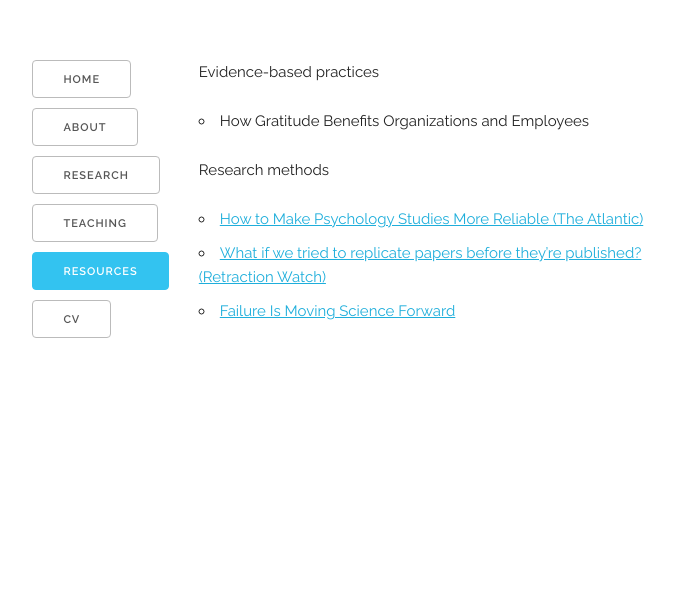
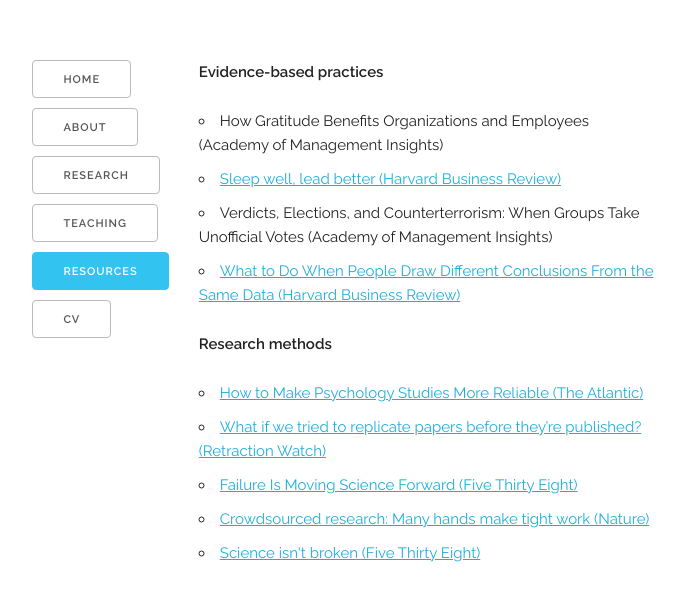
Before and after one commit to eawtrey/eawtrey.github.io, a plain HTML site: page resources.html in a window 1280 px wide. Shown: the part 180-780 px from the top of the page, without its empty margins (294-978 px from the left). Drawn offline with Linux system fonts and the light colour scheme.

Commit message:
Update resources.html

```diff
--- a/resources.html
+++ b/resources.html
@@ -56,15 +56,24 @@
 		<a class="button" href="AwtreyCV.pdf" onClick="ga('send', 'event', 'PDF', 'Download', 'CV');">CV</a>
       </div>
 	  <div class="six columns" style="margin-top: 25%">
-		<p>Evidence-based practices</p>
+		<p><strong>Evidence-based practices</strong></p>
 <ul>
-	<li>How Gratitude Benefits Organizations and Employees
+	<li>How Gratitude Benefits Organizations and Employees (Academy of Management Insights)
+	<li><a href=https://hbr.org/2018/09/sleep-well-lead-better>Sleep well, lead better (Harvard Business Review)</a>
+	<li>Verdicts, Elections, and Counterterrorism: When Groups Take Unofficial Votes (Academy of Management Insights)
+	<li><a href=https://hbr.org/2015/03/what-to-do-when-people-draw-different-conclusions-from-the-same-data>What to Do When People Draw Different Conclusions From the Same Data (Harvard Business Review)</a>
+
+
 </ul>
-		<p>Research methods</p>
+		<p><strong>Research methods</strong></p>
 <ul>
 		  <li> <a href="https://www.theatlantic.com/science/archive/2016/03/save-psychology-by-replicating-studies-before-theyre-published/475983/">How to Make Psychology Studies More Reliable (The Atlantic)</a>
 	<li> <a href="https://retractionwatch.com/2016/03/31/what-if-we-tried-to-replicate-papers-before-theyre-published/">What if we tried to replicate papers before they’re published? (Retraction Watch)</a>
-	<li> <a href="https://fivethirtyeight.com/features/failure-is-moving-science-forward/">Failure Is Moving Science Forward</a>
+	<li> <a href="https://fivethirtyeight.com/features/failure-is-moving-science-forward/">Failure Is Moving Science Forward (Five Thirty Eight)</a>
+		<li><a href=https://www.nature.com/articles/526189a>Crowdsourced research: Many hands make tight work (Nature)</a>
+			<li><a href=https://fivethirtyeight.com/features/science-isnt-broken/>Science isn't broken (Five Thirty Eight)</a>
+
+
 	</ul>
 	  </div>
 	  <div class="two columns" style="margin-top: 25%">
```
